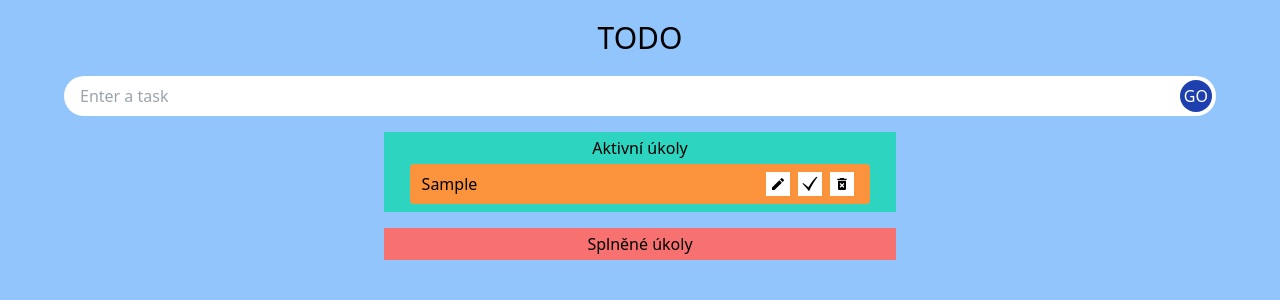
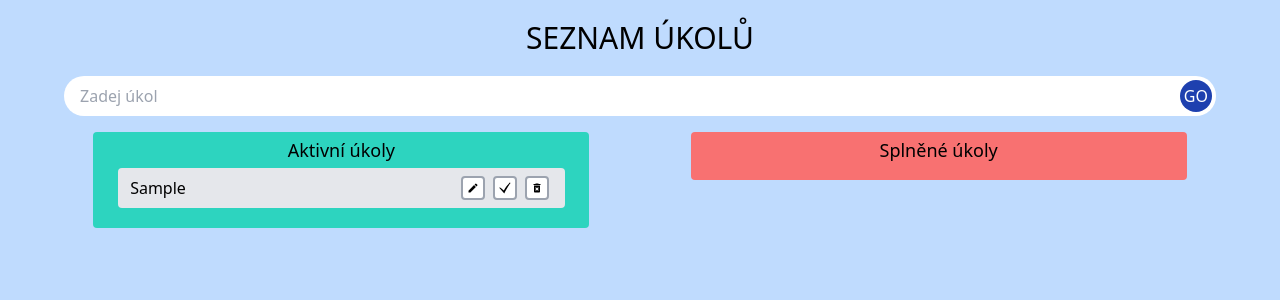
Before and after one commit to RadkaPav/Todo, a React (Create React App) app: page / in a window 1280 px wide. Both pictures are taken after typing "Sample" into the empty fields and a click on the button "GO". Shown: the top 300 px of the page. Built offline with nearby package versions, Linux system fonts and the light colour scheme.

Commit message:
Upraveny styly

```diff
--- a/public/index.html
+++ b/public/index.html
@@ -26,7 +26,7 @@
     -->
     <title>React App</title>
   </head>
-  <body class="bg-blue-300">
+  <body class="bg-blue-200">
     <noscript>You need to enable JavaScript to run this app.</noscript>
     <div id="root"></div>
     <!--
--- a/src/App.tsx
+++ b/src/App.tsx
@@ -1,9 +1,8 @@
-import React, { useState, useEffect } from 'react';
-import TaskInput from './components/TaskInput';
-import TaskContainer from './TaskContainer';
-import { Todo } from './model';
-import { DragDropContext, Droppable, DropResult } from 'react-beautiful-dnd';
-
+import React, { useState, useEffect } from 'react'
+import TaskInput from './components/TaskInput'
+import TaskContainer from './components/TaskContainer'
+import { Todo } from './model'
+import { DragDropContext, DropResult } from 'react-beautiful-dnd'
 
 const App = () => {
   const [todo, setTodo] = useState<string>('')
@@ -21,11 +20,9 @@ const App = () => {
 
   const onDragEnd = (result: DropResult) => {
     const { source, destination } = result
-    console.log(result);
-
 
     if (!destination) return
-    if (destination.droppableId === source.droppableId && destination.index === source.index)  return
+    if (destination.droppableId === source.droppableId && destination.index === source.index) return
 
     let add
     let active = activeTodos
@@ -35,38 +32,34 @@ const App = () => {
       add = active[source.index]
       active.splice(source.index, 1)
     } else {
-      add = complete[source.index];
-      complete.splice(source.index, 1);
+      add = complete[source.index]
+      complete.splice(source.index, 1)
     }
 
     if (destination.droppableId === "TasksList") {
-
-      active.splice(destination.index, 0, add);
+      active.splice(destination.index, 0, add)
       add.isDone = false
     } else {
-      complete.splice(destination.index, 0, add);
+      complete.splice(destination.index, 0, add)
       add.isDone = true
     }
 
-    setCompletedTodos(complete);
-    setActiveTodos(active);
+    setCompletedTodos(complete)
+    setActiveTodos(active)
   }
 
-useEffect(() => {
-  setActiveTodos(allTodos.filter((todo) => !todo.isDone))
-  setCompletedTodos(allTodos.filter((todo) => todo.isDone))
-}, [allTodos])
+  useEffect(() => {
+    setActiveTodos(allTodos.filter((todo) => !todo.isDone))
+    setCompletedTodos(allTodos.filter((todo) => todo.isDone))
+  }, [allTodos])
 
   return (
     <DragDropContext onDragEnd={onDragEnd}>
-
-      <div className="bg-blue-300 w-full" >
-        <h1 className='text-3xl text my-5 text-center'>TODO</h1>
+      <div className="bg-blue-200 w-full" >
+        <h1 className='text-3xl text my-5 text-center'>SEZNAM ÚKOLŮ</h1>
         <TaskInput todo={todo} setTodo={setTodo} handleAdd={handleAdd} />
-        <TaskContainer activeTodos={activeTodos} setActiveTodos={setActiveTodos} completedTodos={completedTodos} setCompletedTodos={setCompletedTodos} allTodos={allTodos} setAllTodos={setAllTodos}/>
+        <TaskContainer activeTodos={activeTodos} setActiveTodos={setActiveTodos} completedTodos={completedTodos} setCompletedTodos={setCompletedTodos} allTodos={allTodos} setAllTodos={setAllTodos} />
       </div>
-
-
     </DragDropContext>
   )
 }
--- a/src/components/Task.tsx
+++ b/src/components/Task.tsx
@@ -1,8 +1,8 @@
 import React, { useState, useRef, useEffect } from 'react'
 import { Todo } from '../model'
-import { GiCheckMark } from "react-icons/gi";
-import { MdDeleteForever, MdModeEditOutline } from "react-icons/md";
-import { Draggable } from 'react-beautiful-dnd';
+import { GiCheckMark } from "react-icons/gi"
+import { MdDeleteForever, MdModeEditOutline } from "react-icons/md"
+import { Draggable } from 'react-beautiful-dnd'
 
 interface Props {
     index: number
@@ -43,7 +43,7 @@ const Task = ({ index, todo, activeTodos: activeTodos, setActiveTodos: setActive
         <Draggable draggableId={todo.id.toString()} index={index}>
             {
                 (provided) => (
-                    <form className='w-[90%] bg-orange-400 my-1 mx-auto px-3 py-1 flex justify-between items-center rounded'
+                    <form className='w-[90%] bg-gray-200 my-1 mx-auto px-3 py-1 flex justify-between items-center rounded'
                         onSubmit={(e) => handleEdit(e, todo.id)} {...provided.draggableProps} {...provided.dragHandleProps} ref={provided.innerRef}>
                         {
                             edit ?
@@ -51,15 +51,15 @@ const Task = ({ index, todo, activeTodos: activeTodos, setActiveTodos: setActive
                         }
                         <div className='flex'>
                             <MdModeEditOutline
-                                className='text-2xl bg-white m-1 p-1'
+                                className='text-2xl bg-white border-2 border-gray-400 rounded m-1 p-1'
                                 onClick={() => {
                                     if (!edit && !todo.isDone) setEdit(!edit)
                                 }} />
                             <GiCheckMark
-                                className={`text-2xl m-1 p-1 ${todo.isDone ? "bg-green-600" : "bg-white"}`}
+                                className={`text-2xl m-1 p-1 border-2 border-gray-400 rounded ${todo.isDone ? "bg-green-600" : "bg-white"}`}
                                 onClick={() => handleDone(todo.id)} />
                             <MdDeleteForever
-                                className='text-2xl bg-white m-1 p-1'
+                                className='text-2xl bg-white border-2 border-gray-400 rounded m-1 p-1'
                                 onClick={() => handleDelete(todo.id)} />
                         </div>
                     </form>
@@ -69,5 +69,4 @@ const Task = ({ index, todo, activeTodos: activeTodos, setActiveTodos: setActive
     )
 }
 
-
 export default Task
--- a/src/TaskContainer.tsx
+++ b/src/components/TaskContainer.tsx
@@ -1,6 +1,6 @@
 import React from 'react'
-import TaskList from './components/TaskList'
-import { Todo } from './model'
+import TaskList from './TaskList'
+import { Todo } from '../model'
 
 interface Props {
     activeTodos: Todo[]
@@ -13,10 +13,10 @@ interface Props {
 
 const TaskContainer = ({ activeTodos: activeTodos, setActiveTodos: setActiveTodos, completedTodos, setCompletedTodos, allTodos, setAllTodos }: Props) => {
     return (
-        <>
+        <div className='flex flex-col md:flex-row justify-evenly'>
             <TaskList activeTodos={activeTodos} setActiveTodos={setActiveTodos} completedTodos={completedTodos} setCompletedTodos={setCompletedTodos} allTodos={allTodos} setAllTodos={setAllTodos} title="Aktivní úkoly" data={activeTodos} />
             <TaskList activeTodos={activeTodos} setActiveTodos={setActiveTodos} completedTodos={completedTodos} setCompletedTodos={setCompletedTodos} allTodos={allTodos} setAllTodos={setAllTodos} title="Splněné úkoly" data={completedTodos} />
-        </>
+        </div>
     )
 }
 
--- a/src/components/TaskInput.tsx
+++ b/src/components/TaskInput.tsx
@@ -10,7 +10,7 @@ const TaskInput = ({ todo, setTodo, handleAdd}: Props) => {
     return (
         <form className='relative w-[90%] mx-auto' onSubmit={handleAdd}>
             <input
-                placeholder='Enter a task'
+                placeholder='Zadej úkol'
                 className='w-[100%] py-2 px-4 rounded-full outline-none'
                 value={todo}
                 onChange={e => setTodo(e.target.value)} />
--- a/src/components/TaskList.tsx
+++ b/src/components/TaskList.tsx
@@ -15,19 +15,17 @@ interface Props {
 }
 const TaskList = ({ activeTodos: activeTodos, setActiveTodos: setActiveTodos, completedTodos, setCompletedTodos, allTodos, setAllTodos, title, data }: Props) => {
   return (
-    <div className='flex justify-evenly'>
-
-      <div className='w-[40%]'>
+    <div className='w-full md:w-[40%]'>
         <Droppable droppableId={`${data === activeTodos ? "TasksList" : "TasksRemove"}`}>
           {
             (provided, snapshot) => (
               <div ref={provided.innerRef} {...provided.droppableProps}
-                className={`mt-4 text-center py-1
+                className={`mt-4 mx-2 text-center pt-1 pb-4 rounded
                 ${data === activeTodos ?
                     snapshot.isDraggingOver ? "bg-teal-700" : "bg-teal-400" :
                     snapshot.isDraggingOver ? "bg-red-600" : "bg-red-400"
                   }`}>
-                <h3>{title}</h3>
+                <h3 className='text-lg'>{title}</h3>
                 {data.map((todo, index) => (
                   <Task todo={todo} activeTodos={activeTodos} setActiveTodos={setActiveTodos} index={index} key={todo.id} completedTodos={completedTodos} setCompletedTodos={setCompletedTodos} allTodos={allTodos} setAllTodos={setAllTodos} />
                 ))}
@@ -37,10 +35,7 @@ const TaskList = ({ activeTodos: activeTodos, setActiveTodos: setActiveTodos, co
           }
         </Droppable>
       </div>
-
-    </div>
   )
-
 }
 
 export default TaskList
```
